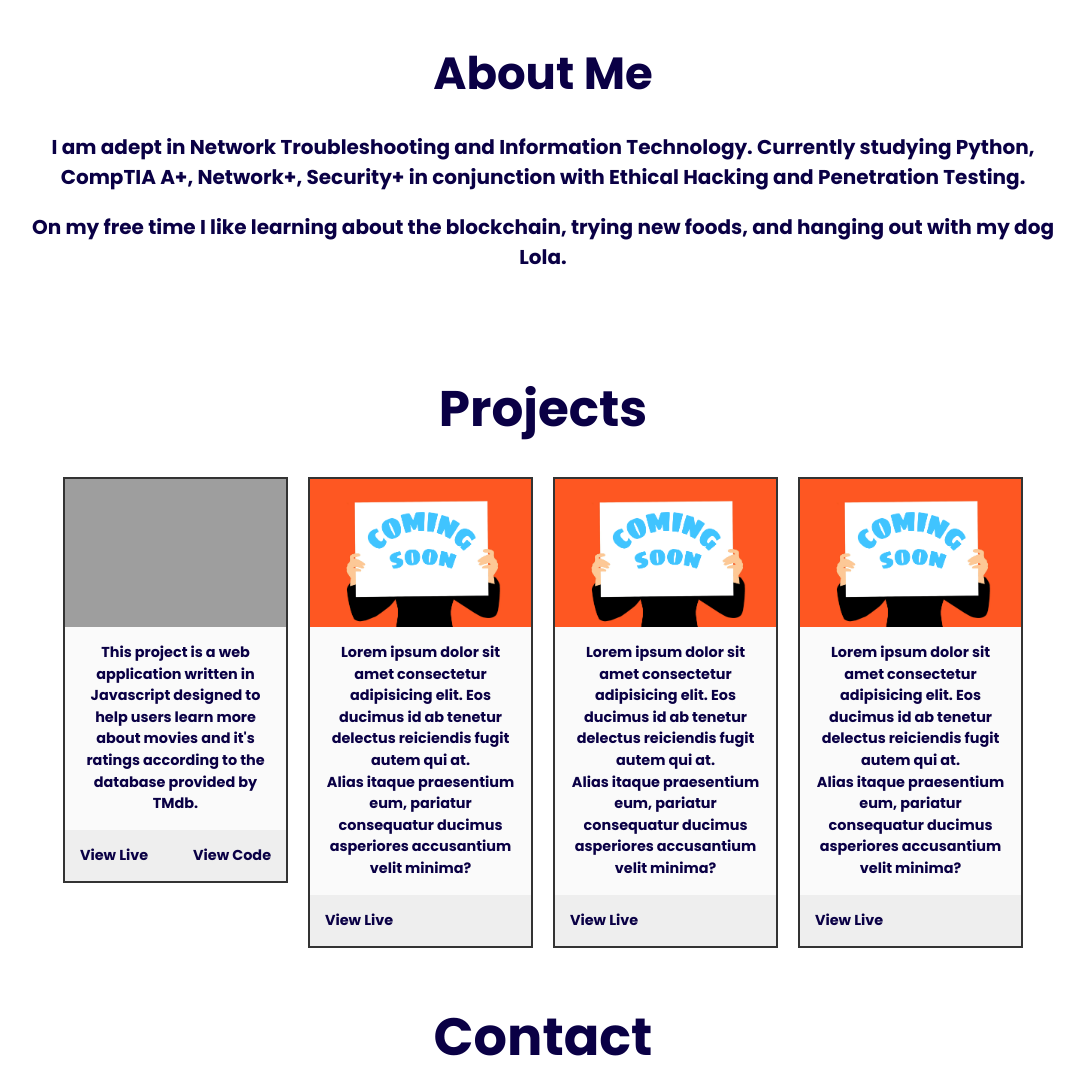
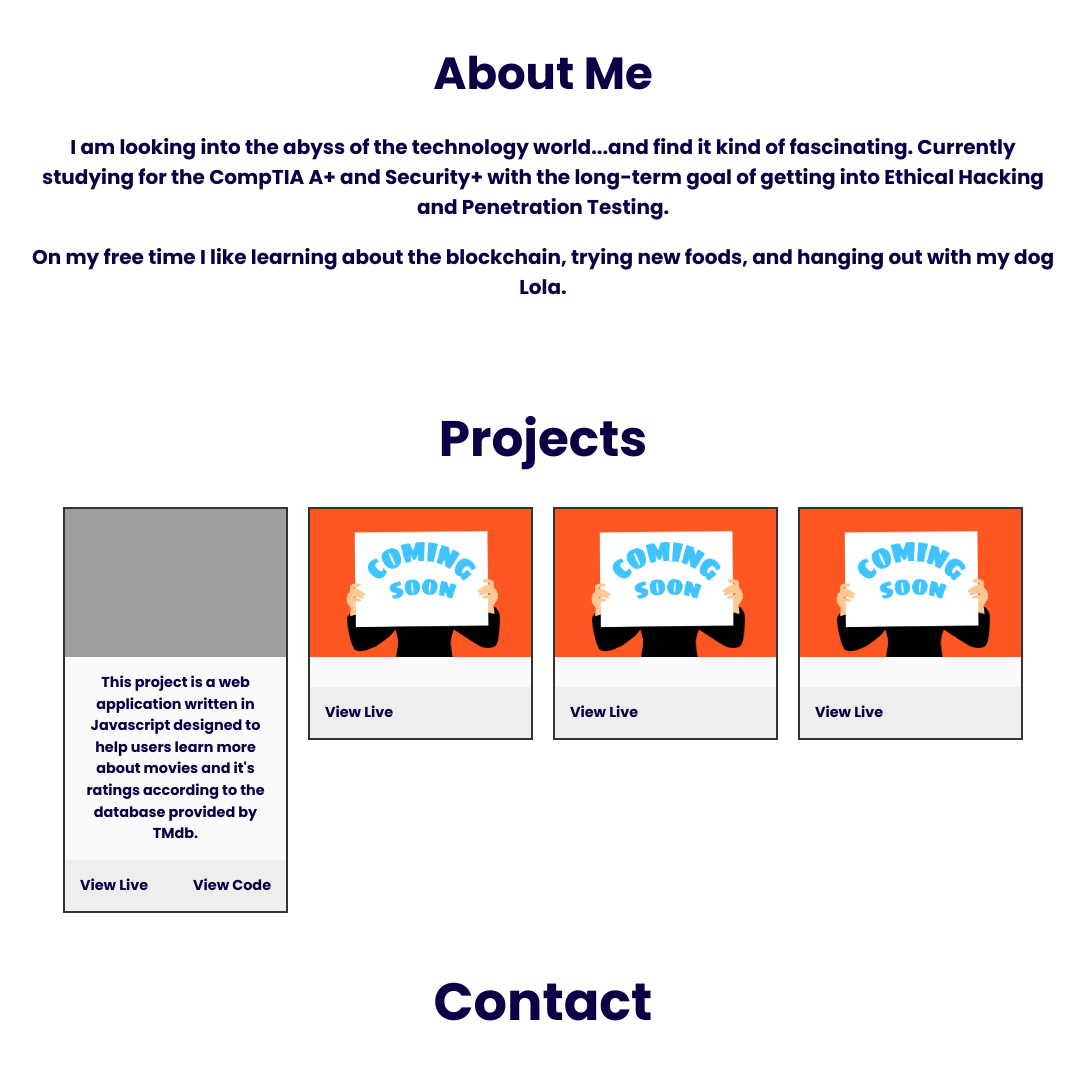
Before and after one commit to lizgiu/portfolio, a plain HTML site: page index.html in a window 1280 px wide. Shown: the part 860-1939 px from the top of the page, without its empty margins (97-1181 px from the left). Drawn offline with nearby package versions, Linux system fonts and the light colour scheme; grey boxes are pictures that could not be loaded; animation ran at ten frames a second.

Commit message:
initial commit

```diff
--- a/index.html
+++ b/index.html
@@ -47,7 +47,7 @@
         <div class="max-width">
             <div class="home-content">
                 <div class="text-1">Hi, I'm Elizabeth</div>
-                <div class="text-2">based in Los Angeles<span style="color:darkblue"></span></div>
+                <div class="text-2">based in Tacoma, WA<span style="color:darkblue"></span></div>
         </div>
     </h1>
     </div>
@@ -79,7 +79,8 @@
        <div class="text-container">
             <div>
             <p>
-               I am adept in Network Troubleshooting and Information Technology. Currently studying Python, CompTIA A+, Network+, Security+ in conjunction with Ethical Hacking and Penetration Testing.
+               I am looking into the abyss of the technology world...and find it kind of fascinating.
+               Currently studying for the CompTIA A+ and Security+ with the long-term goal of getting into Ethical Hacking and Penetration Testing.
             </p>
             <p class='about-p2'>
                 On my free time I like learning about the blockchain, trying new foods, and hanging out with my dog Lola.
@@ -124,12 +125,12 @@
                                 <img class="card__image" src= images/coming-soon.png
                                 alt="">
                                 <div class="card__content">
-                                  <p>
+                                  <!-- <p>
                                     Lorem ipsum dolor sit amet consectetur                          adipisicing elit. Eos ducimus id ab tenetur                         delectus reiciendis fugit autem qui at.
                                   </p>
                                   <p>
                                     Alias itaque praesentium eum, pariatur                          consequatur ducimus asperiores accusantium velit                            minima?
-                                  </p>
+                                  </p> -->
                                 </div>
                                 <div class="card__info">
                                   <div>
@@ -143,12 +144,12 @@
                                 <img class="card__image" src= images/coming-soon.png
                                 alt="">
                                 <div class="card__content">
-                                  <p>
+                                  <!-- <p>
                                     Lorem ipsum dolor sit amet consectetur                          adipisicing elit. Eos ducimus id ab tenetur                         delectus reiciendis fugit autem qui at.
                                   </p>
                                   <p>
                                     Alias itaque praesentium eum, pariatur                          consequatur ducimus asperiores accusantium velit                            minima?
-                                  </p>
+                                  </p> -->
                                 </div>
                                 <div class="card__info">
                                   <div>
@@ -163,12 +164,12 @@
                                 <img class="card__image" src= images/coming-soon.png
                                 alt="">
                                 <div class="card__content">
-                                  <p>
+                                  <!-- <p>
                                     Lorem ipsum dolor sit amet consectetur                          adipisicing elit. Eos ducimus id ab tenetur                         delectus reiciendis fugit autem qui at.
                                   </p>
                                   <p>
                                     Alias itaque praesentium eum, pariatur                          consequatur ducimus asperiores accusantium velit                            minima?
-                                  </p>
+                                  </p> -->
                                 </div>
                                 <div class="card__info">
                                     <a href="./" class="card__link">View Live</a>
```
